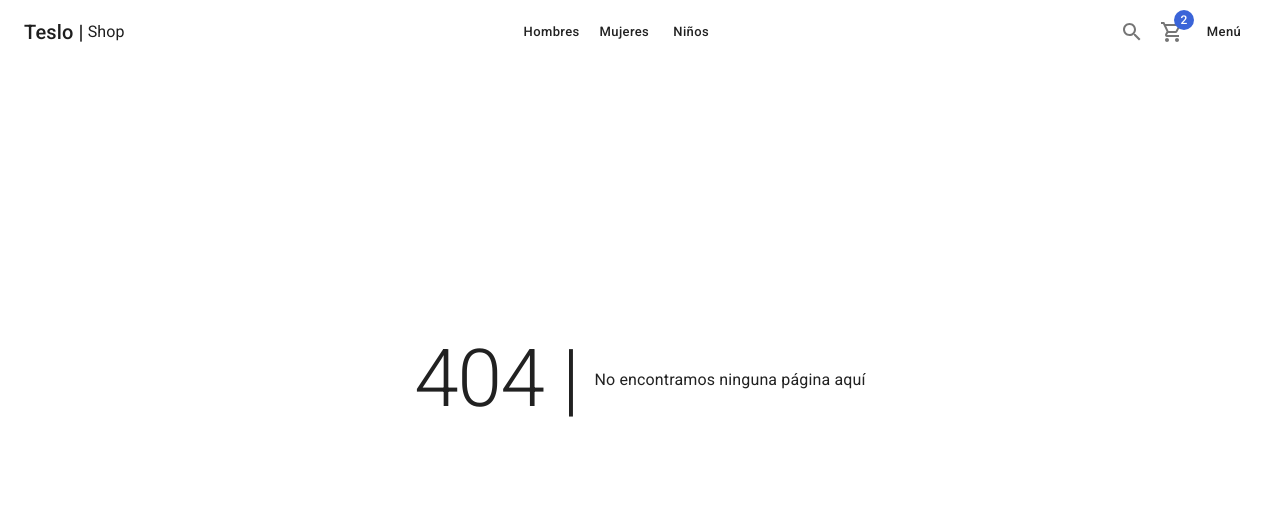
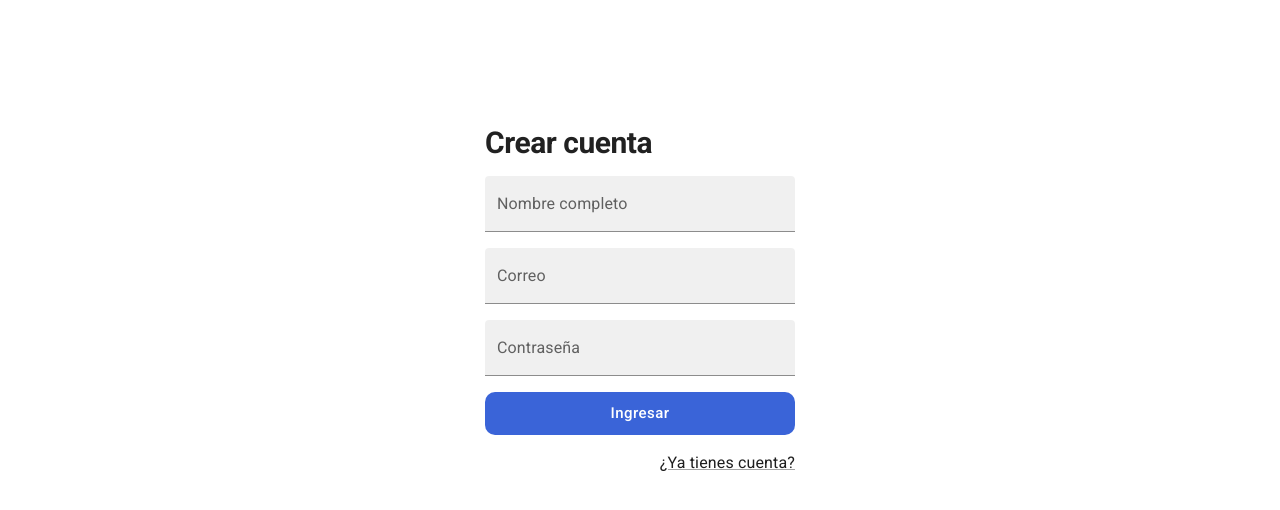
Before and after one commit to xh4rz/05-teslo-shop, a Next.js app: page /auth/register in a window 1280 px wide. Before the commit this address had no page. Shown: the top 510 px of the page. Built offline with nearby package versions, Linux system fonts and the light colour scheme.

Commit message:
197. Página de registro

```diff
--- /dev/null
+++ b/pages/auth/register.tsx
@@ -0,0 +1,50 @@
+import NextLink from 'next/link';
+import { AuthLayout } from '../../components/layouts';
+import { Box, Button, Grid, Link, TextField, Typography } from '@mui/material';
+
+const RegisterPage = () => {
+	return (
+		<AuthLayout title="Ingresar">
+			<Box sx={{ width: 350, padding: '10px 20px' }}>
+				<Grid container spacing={2}>
+					<Grid item xs={12}>
+						<Typography variant="h1" component="h1">
+							Crear cuenta
+						</Typography>
+					</Grid>
+					<Grid item xs={12}>
+						<TextField label="Nombre completo" variant="filled" fullWidth />
+					</Grid>
+					<Grid item xs={12}>
+						<TextField label="Correo" variant="filled" fullWidth />
+					</Grid>
+					<Grid item xs={12}>
+						<TextField
+							label="Contraseña"
+							type="password"
+							variant="filled"
+							fullWidth
+						/>
+					</Grid>
+					<Grid item xs={12}>
+						<Button
+							color="secondary"
+							className="circular-btn"
+							size="large"
+							fullWidth
+						>
+							Ingresar
+						</Button>
+					</Grid>
+					<Grid item xs={12} display="flex" justifyContent="end">
+						<NextLink href="/auth/login" passHref>
+							<Link underline="always">¿Ya tienes cuenta?</Link>
+						</NextLink>
+					</Grid>
+				</Grid>
+			</Box>
+		</AuthLayout>
+	);
+};
+
+export default RegisterPage;
```
